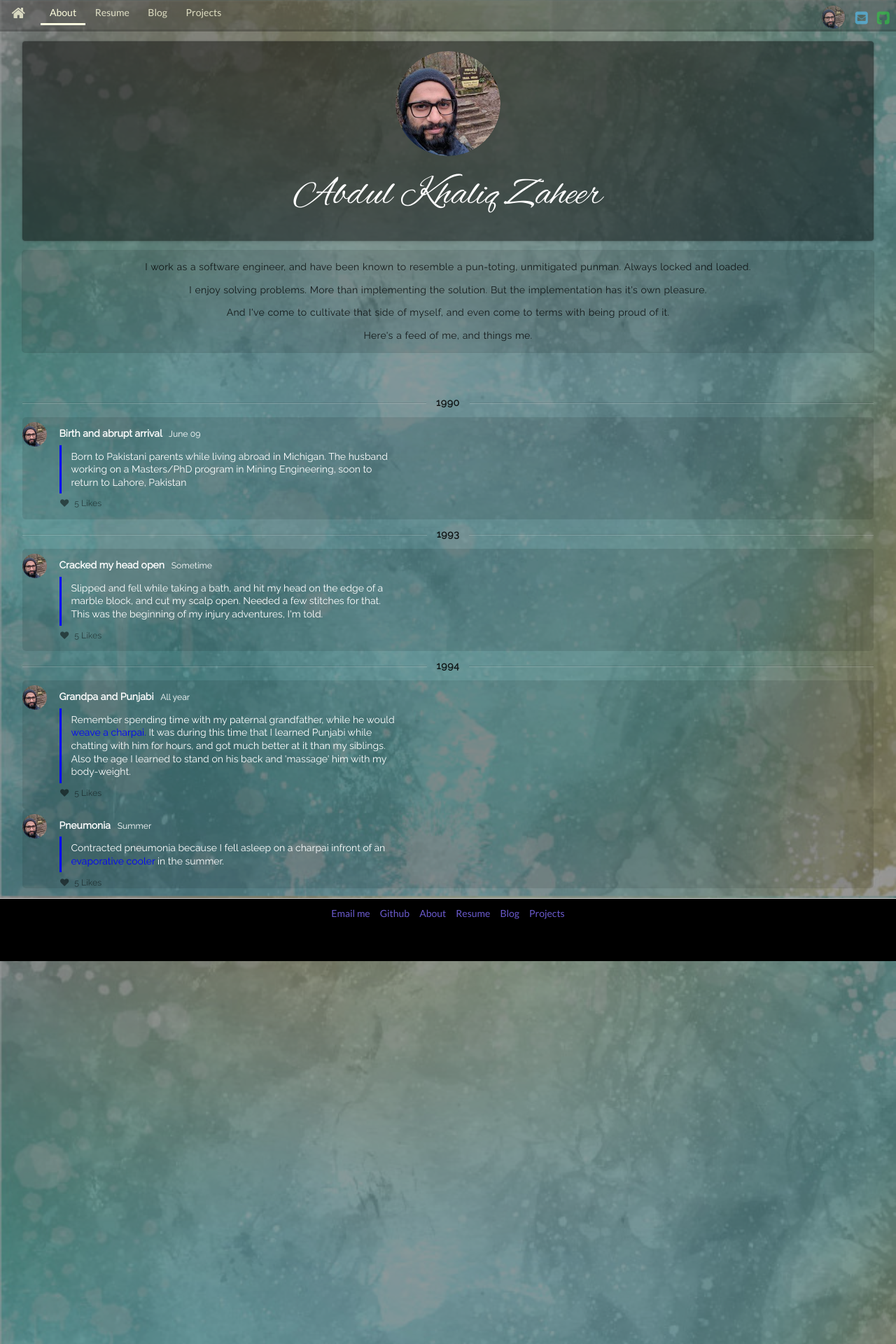
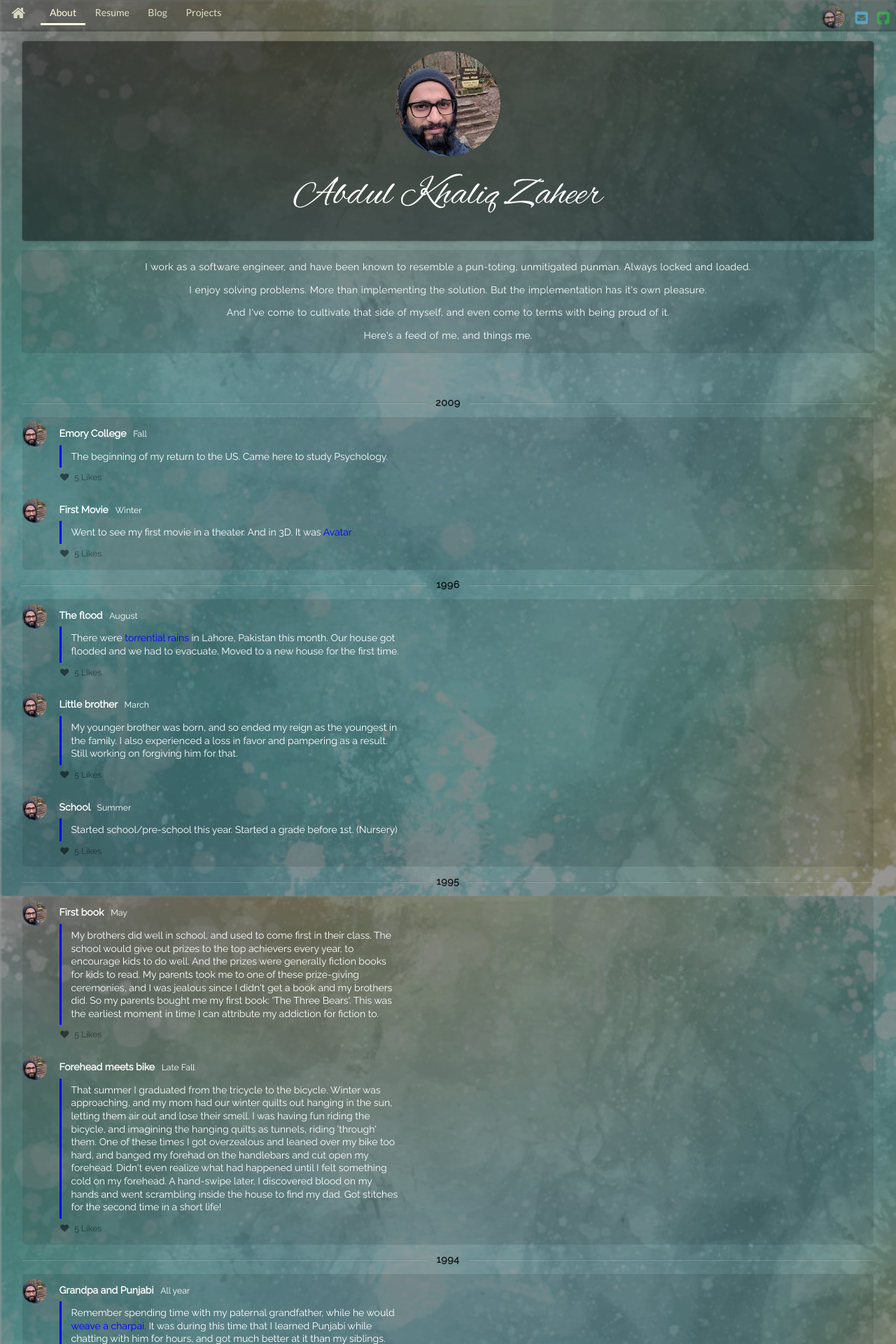
Before and after one commit to abdulbeard/abdulbeard.github.io, a Jekyll site: the page built from about/index.html, in a window 1280 px wide. Shown: the top 1920 px of the page at 70% size. Built offline with Jekyll 4.4.1, drawn with Linux system fonts in a browser that asks for light colours; nearby versions of some CDN libraries; some of the changed text lies outside the part shown.

Commit message:
adding more to timeline

```diff
--- a/_data/about_timeline.json
+++ b/_data/about_timeline.json
@@ -1,21 +1,51 @@
 [
     {
-        "Year": 1990,
+        "Year": 2009,
         "Data": [
             {
-                "Summary": "Birth and abrupt arrival",
-                "Date": "June 09",
-                "Content": "<p>Born to Pakistani parents while living abroad in Michigan. The husband working on a Masters/PhD program in Mining Engineering, soon to return to Lahore, Pakistan</p>"
+                "Summary": "Emory College",
+                "Date": "Fall",
+                "Content": "<p>The beginning of my return to the US. Came here to study Psychology.</p>"
+            },
+            {
+                "Summary": "First Movie",
+                "Date": "Winter",
+                "Content": "<p>Went to see my first movie in a theater. And in 3D. It was <a href='https://en.wikipedia.org/wiki/Avatar_(2009_film)' target='__blank'>Avatar</a></p>"
             }
         ]
     },
     {
-        "Year": 1993,
+        "Year": 1996,
         "Data": [
             {
-                "Summary": "Cracked my head open",
-                "Date": "Sometime",
-                "Content": "<p>Slipped and fell while taking a bath, and hit my head on the edge of a marble block, and cut my scalp open. Needed a few stitches for that. This was the beginning of my injury adventures, I'm told.</p>"
+                "Summary": "The flood",
+                "Date": "August",
+                "Content": "<p>There were <a href='https://reliefweb.int/report/pakistan/pakistan-floods-information-report-no-1-27-august-1996' target='__blank'>torrential rains</a> in Lahore, Pakistan this month. Our house got flooded and we had to evacuate. Moved to a new house for the first time.</p>"
+            },
+            {
+                "Summary": "Little brother",
+                "Date": "March",
+                "Content": "<p>My younger brother was born, and so ended my reign as the youngest in the family. I also experienced a loss in favor and pampering as a result. Still working on forgiving him for that.</p>"
+            },
+            {
+                "Summary": "School",
+                "Date": "Summer",
+                "Content": "<p>Started school/pre-school this year. Started a grade before 1st. (Nursery)</p>"
+            }
+        ]
+    },
+    {
+        "Year": 1995,
+        "Data": [
+            {
+                "Summary": "First book",
+                "Date": "May",
+                "Content": "<p>My brothers did well in school, and used to come first in their class. The school would give out prizes to the top achievers every year, to encourage kids to do well. And the prizes were generally fiction books for kids to read. My parents took me to one of these prize-giving ceremonies, and I was jealous since I didn't get a book and my brothers did. So my parents bought me my first book: 'The Three Bears'. This was the earliest moment in time I can attribute my addiction for fiction to.</p>"
+            },
+            {
+                "Summary": "Forehead meets bike",
+                "Date": "Late Fall",
+                "Content": "<p>That summer I graduated from the tricycle to the bicycle. Winter was approaching, and my mom had our winter quilts out hanging in the sun, letting them air out and lose their smell. I was having fun riding the bicycle, and imagining the hanging quilts as tunnels, riding 'through' them. One of these times I got overzealous and leaned over my bike too hard, and banged my forehad on the handlebars and cut open my forehead. Didn't even realize what had happened until I felt something cold on my forehead. A hand-swipe later, I discovered blood on my hands and went scrambling inside the house to find my dad. Got stitches for the second time in a short life!</p>"
             }
         ]
     },
@@ -33,5 +63,25 @@
                 "Content": "Contracted pneumonia because I fell asleep on a charpai infront of an <a href='https://en.wikipedia.org/wiki/Evaporative_cooler' target='__blank'>evaporative cooler</a> in the summer."
             }
         ]
+    },
+    {
+        "Year": 1993,
+        "Data": [
+            {
+                "Summary": "Cracked my head open",
+                "Date": "Sometime",
+                "Content": "<p>Slipped and fell while taking a bath, and hit my head on the edge of a marble block, and cut my scalp open. Needed a few stitches for that. This was the beginning of my injury adventures, I'm told.</p>"
+            }
+        ]
+    },
+    {
+        "Year": 1990,
+        "Data": [
+            {
+                "Summary": "Birth and abrupt arrival",
+                "Date": "June 09",
+                "Content": "<p>Born to Pakistani parents while living abroad in Michigan. The husband working on a Masters/PhD program in Mining Engineering, soon to return to Lahore, Pakistan</p>"
+            }
+        ]
     }
 ]
--- a/_sass/main.scss
+++ b/_sass/main.scss
@@ -13,7 +13,7 @@ body {
 
 /*      Main index page      */
 .ui.segment.welcomeToWebsite {
-    background-color: rgba(256,256,256,0.3) !important;
+    background-color: rgba(0,0,0,0.3) !important;
 }
 .ui.green.raised.segment.whatIDo {
     background-color: rgba(0,0,0,0.3) !important;
@@ -25,6 +25,7 @@ body {
         font-family: 'Raleway', sans-serif;
         line-height: 1.5;
         letter-spacing: 0.25px;
+        color: white;
         word-spacing: .25em;
         &::first-letter {
             font-size: 1.5em;
@@ -54,6 +55,7 @@ body {
     background-color: rgba(0,0,0,0.1) !important;
     font-family: 'Raleway', sans-serif;
     line-height: 1.5;
+    color: white;
     letter-spacing: 0.25px;
     word-spacing: .05em;
 }
```
